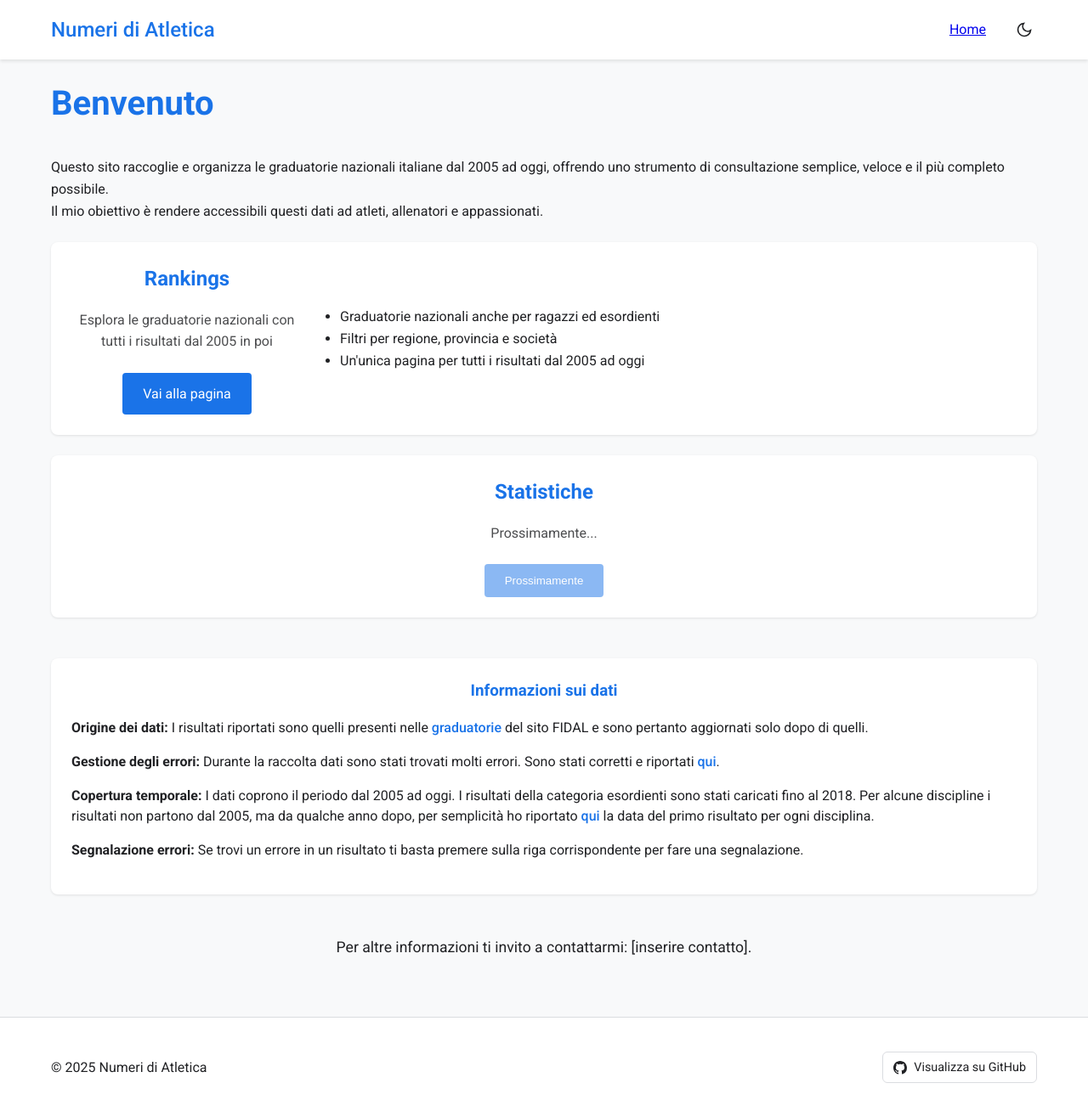
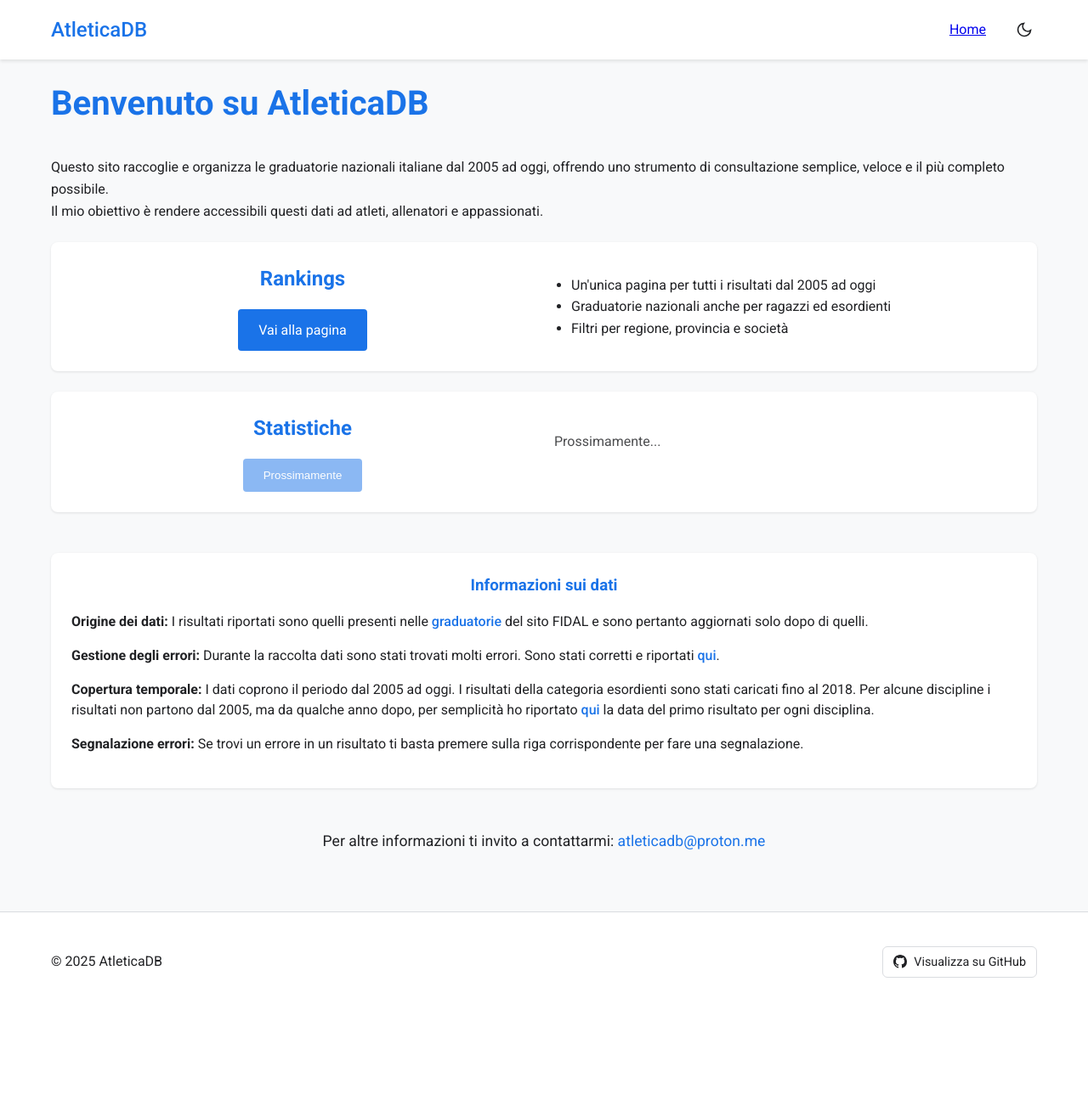
Before and after one commit to F-Depi/atletica, a Flask app: page / in a window 1280 px wide. Shown: the whole page at 85% size. After the commit the page ends 1151 px from the top, so only its background shows below. Run offline with Flask 3, Linux system fonts and the light colour scheme; some libraries are stand-ins or nearby versions.

Commit message:
Numeri di atletica di faceva schifo, AtleticaDB molto meglio

```diff
--- a/static/css/components.css
+++ b/static/css/components.css
@@ -33,7 +33,7 @@
 /* Section Cards */
 .sections-grid {
     display: grid;
-    grid-template-columns: 1fr;
+    grid-template-columns: 2fr;
     gap: 24px;
     padding: 24px 0;
 }
@@ -78,7 +78,7 @@
 }
 
 .section-features {
-    flex: 3;
+    flex: 1;
     text-align: left;
 }
 
@@ -128,10 +128,20 @@
 
 /* Stile per la sezione contatti */
 .contact-section {
+    color: var(--primary-color);
     margin: 32px auto;
     text-align: center;
     padding: 16px;
     max-width: 600px;
+}
+
+.contact-section a {
+    color: var(--primary-color);
+    text-decoration: none;
+}
+
+.contact-section a:hover {
+    text-decoration: underline;
 }
 
 .contact-section p {
--- a/templates/base.html
+++ b/templates/base.html
@@ -2,7 +2,7 @@
 <!DOCTYPE html>
 <html>
     <head>
-        <title>Numeri di Atletica</title>
+        <title>AtleticaDB</title>
         <link rel="icon" href="{{ url_for('static', filename='logo.png') }}" type="image/png" />
         <script>
             // Immediately set the theme before page renders
@@ -32,7 +32,7 @@
         <header>
             <nav>
                 <div class="nav-container">
-                    <a href="/" class="nav-logo">Numeri di Atletica</a>
+                    <a href="/" class="nav-logo">AtleticaDB</a>
                     <div class="nav-links">
                         <a href="/">Home</a>
                         <!--a href="/about">About</a-->
@@ -66,7 +66,7 @@
         </main>
         <footer>
             <div class="container">
-                <p>© 2025 Numeri di Atletica</p>
+                <p>© 2025 AtleticaDB</p>
                 <a href="https://github.com/F-Depi/atletica" target="_blank" rel="noopener noreferrer" class="github-button">
                     <svg height="16" width="16" viewBox="0 0 16 16" aria-hidden="true">
                         <path fill-rule="evenodd" d="M8 0C3.58 0 0 3.58 0 8c0 3.54 2.29 6.53 5.47 7.59.4.07.55-.17.55-.38 0-.19-.01-.82-.01-1.49-2.01.37-2.53-.49-2.69-.94-.09-.23-.48-.94-.82-1.13-.28-.15-.68-.52-.01-.53.63-.01 1.08.58 1.23.82.72 1.21 1.87.87 2.33.66.07-.52.28-.87.51-1.07-1.78-.2-3.64-.89-3.64-3.95 0-.87.31-1.59.82-2.15-.08-.2-.36-1.02.08-2.12 0 0 .67-.21 2.2.82.64-.18 1.32-.27 2-.27.68 0 1.36.09 2 .27 1.53-1.04 2.2-.82 2.2-.82.44 1.1.16 1.92.08 2.12.51.56.82 1.27.82 2.15 0 3.07-1.87 3.75-3.65 3.95.29.25.54.73.54 1.48 0 1.07-.01 1.93-.01 2.2 0 .21.15.46.55.38A8.013 8.013 0 0016 8c0-4.42-3.58-8-8-8z"></path>
--- a/templates/index.html
+++ b/templates/index.html
@@ -4,7 +4,7 @@
 {% block content %}
 <!-- Introduzione al sito -->
 <div class="site-intro">
-    <h1>Benvenuto</h1>
+    <h1>Benvenuto su AtleticaDB</h1>
     <p>Questo sito raccoglie e organizza le graduatorie nazionali italiane dal 2005 ad oggi, offrendo uno strumento di
     consultazione semplice, veloce e il più completo possibile.</p>
     <p>Il mio obiettivo è rendere accessibili questi dati ad atleti, allenatori e appassionati.</p>
@@ -17,14 +17,13 @@
         <div class="section-content">
             <div class="section-primary">
                 <h2>Rankings</h2>
-                <p>Esplora le graduatorie nazionali con tutti i risultati dal 2005 in poi</p>
                 <a href="{{ url_for('rankings') }}" class="button">Vai alla pagina</a>
             </div>
             <div class="section-features">
                 <ul class="features-list">
+                    <li>Un'unica pagina per tutti i risultati dal 2005 ad oggi</li>
                     <li>Graduatorie nazionali anche per ragazzi ed esordienti</li>
                     <li>Filtri per regione, provincia e società</li>
-                    <li>Un'unica pagina per tutti i risultati dal 2005 ad oggi</li>
                 </ul>
             </div>
         </div>
@@ -32,9 +31,15 @@
 
     <!-- Statistics Section (placeholder) -->
     <div class="section-card">
-        <h2>Statistiche</h2>
-        <p>Prossimamente...</p>
-        <button class="button" disabled>Prossimamente</button>
+        <div class="section-content">
+            <div class="section-primary">
+                <h2>Statistiche</h2>
+                <button class="button" disabled>Prossimamente</button>
+            </div>
+            <div class="section-features">
+                <p>Prossimamente...</p>
+            </div>
+        </div>
     </div>
 </div>
 
@@ -62,7 +67,7 @@
 </div>
 
 <div class="contact-section">
-    <p>Per altre informazioni ti invito a contattarmi: [inserire contatto].</p>
+    <p>Per altre informazioni ti invito a contattarmi: <a href="mailto:atleticadb@proton.me">atleticadb@proton.me</a></p>
 </div>
 
 
```
Also changed, not shown: README.md.
